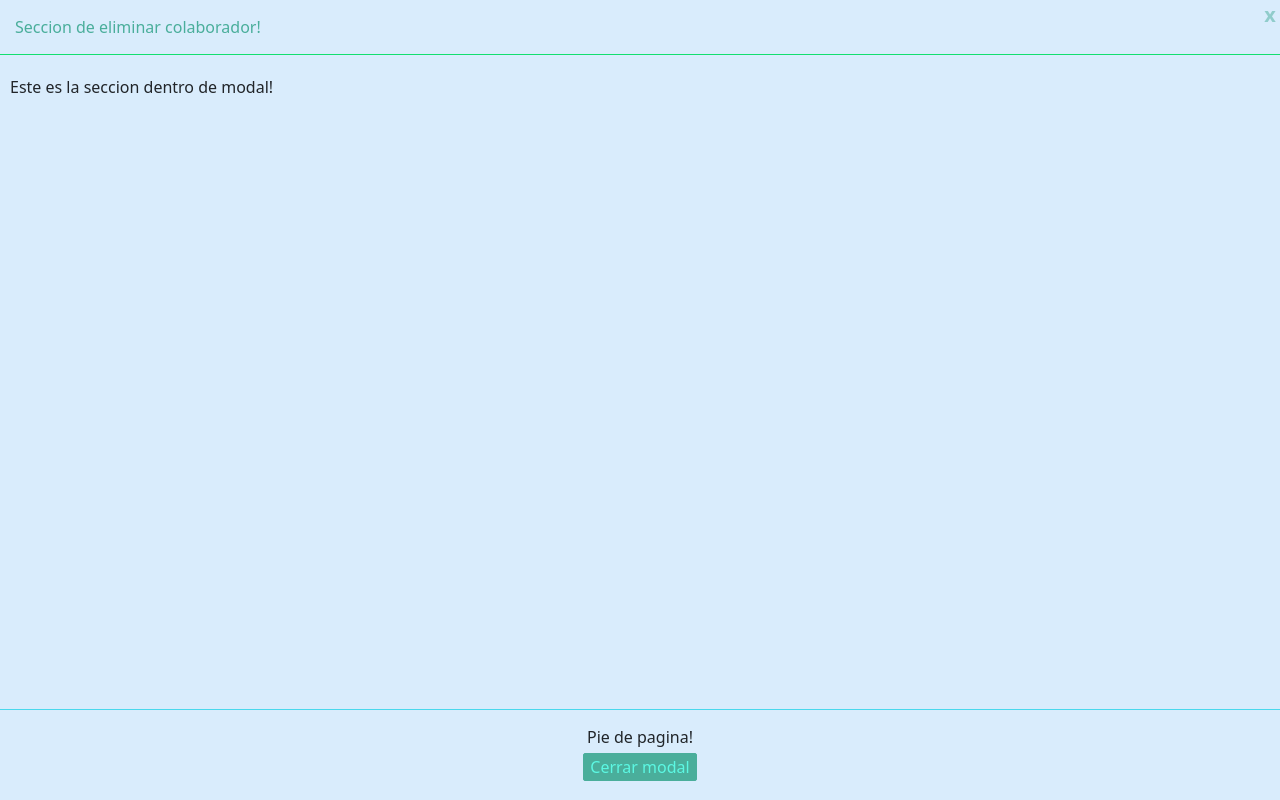
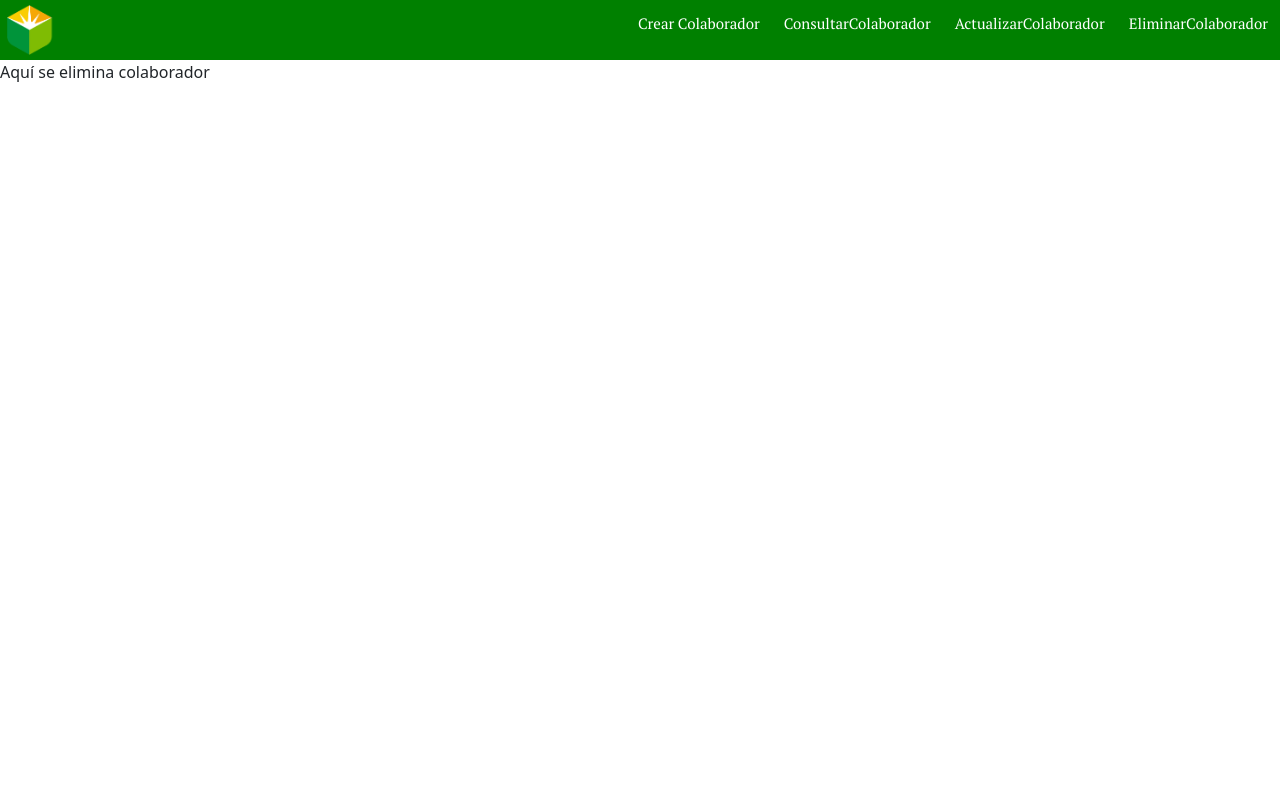
Before and after one commit to AlexTorres7/proyectoDesarrollo, a Vue app: page /EliminarColaborador in a window 1280 px wide. Built offline with nearby package versions, Linux system fonts and the light colour scheme.

Commit message:
Revert "Gio"

```diff
--- a/src/App.vue
+++ b/src/App.vue
@@ -1,7 +1,8 @@
 <template>
 
   <nav>
-    <router-link to="/"><img alt="FRD" src="./assets/dondé-logo.png" id="img" style="margin-right: 20px;"></router-link>
+    <button><img alt="FRD" src="./assets/dondé-logo.png" id="img"></button>
+
     <router-link to="/CrearColaborador">Crear Colaborador</router-link>
     <router-link to="/ConsultarColaborador">ConsultarColaborador</router-link>
     <router-link to="/ActualizarColaborador">ActualizarColaborador</router-link>
--- a/src/components/EliminarColaborador.vue
+++ b/src/components/EliminarColaborador.vue
@@ -1,116 +1,10 @@
 <template>
-    <div class="modal-backdrop">
-      <div class="modal">
-        <header class="modal-header">
-        <slot name="header">
-            Seccion de eliminar colaborador!
-        </slot>
-        <button
-          type="button"
-          class="btn-close"
-          @click="close"
-        >
-          x
-        </button>
-    </header>
-    <section class="modal-body">
-        <slot name="body">
-          Este es la seccion dentro de modal!
-        </slot>
-       </section>
-
-       <footer class="modal-footer">
-        <slot name="footer">
-         Pie de pagina!
-        </slot>
-        <button
-          type="button"
-          class="btn-green"
-          @click="close"
-        >
-          Cerrar modal
-        </button>
-      </footer>
-      </div>
+    <div>
+        Aquí se elimina colaborador
     </div>
-  </template>
-
+</template>
 <script>
 export default {
-  name: 'EliminarColaborador',
-  methods: {
-    close() {
-      this.$emit('close');
-    },
-  },
-};
+
+}
 </script>
-
-
-
-
-<style>
-  .modal-backdrop {
-    position: fixed;
-    top: 0;
-    bottom: 0;
-    left: 0;
-    right: 0;
-    background-color: rgba(0, 0, 0, 0.3);
-    display: flex;
-    justify-content: center;
-    align-items: center;
-  }
-
-  .modal {
-    background: #d9ecfc;
-    box-shadow: 2px 2px 20px 1px;
-    overflow-x: auto;
-    display: flex;
-    flex-direction: column;
-  }
-
-  .modal-header,
-  .modal-footer {
-    padding: 15px;
-    display: flex;
-  }
-
-  .modal-header {
-    position: relative;
-    border-bottom: 1px solid #13df6f;
-    color: #4AAE9B;
-    justify-content: space-between;
-  }
-
-  .modal-footer {
-    border-top: 1px solid #3ed7ebea;
-    flex-direction: column;
-    justify-content: flex-end;
-  }
-
-  .modal-body {
-    position: relative;
-    padding: 20px 10px;
-  }
-
-  .btn-close {
-    position: absolute;
-    top: 0;
-    right: 0;
-    border: none;
-    font-size: 20px;
-    padding: 10px;
-    cursor: pointer;
-    font-weight: bold;
-    color: #4AAE9B;
-    background: transparent;
-  }
-
-  .btn-green {
-    color: rgb(92, 248, 227);
-    background: #4AAE9B;
-    border: 1px solid #4AAE9B;
-    border-radius: 2px;
-  }
-</style>
```
